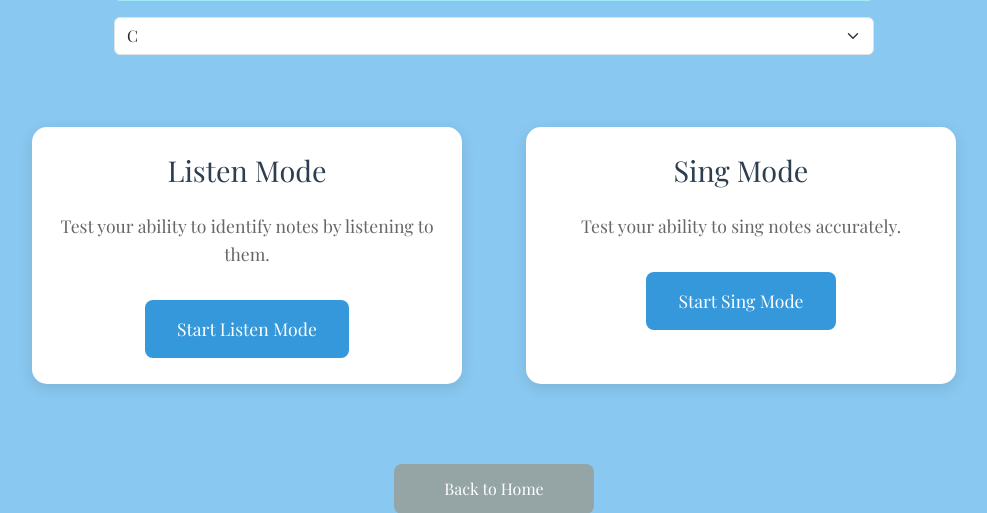
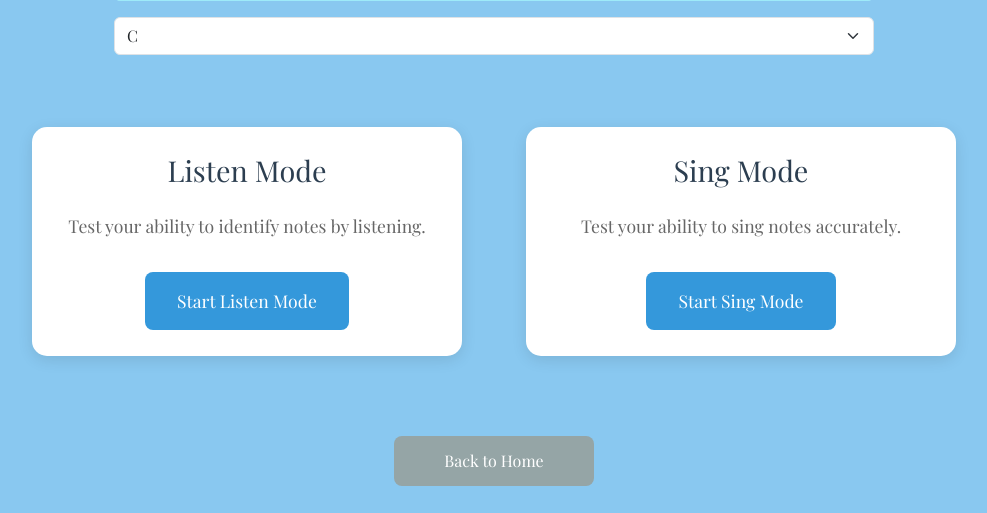
Before and after one commit to RelaPitch/RelaPitch, a Flask app: page /quiz/mode in a window 1280 px wide. Shown: the part 563-1076 px from the top of the page, without its empty margins (146-1133 px from the left). Run offline with Flask 2, Linux system fonts and the light colour scheme.

Commit message:
very small edit to quiz mode

```diff
--- a/templates/quiz_mode.html
+++ b/templates/quiz_mode.html
@@ -37,7 +37,7 @@
             <div class="mode-selection d-flex justify-content-around">
                 <div class="mode-card p-4 text-center" style="width: 45%">
                     <h2>Listen Mode</h2>
-                    <p>Test your ability to identify notes by listening to them.</p>
+                    <p>Test your ability to identify notes by listening.</p>
                     <a href="#" class="btn btn-primary btn-lg" onclick="startQuiz('listen')">Start Listen Mode</a>
                 </div>
                 <div class="mode-card p-4 text-center" style="width: 45%">
```
